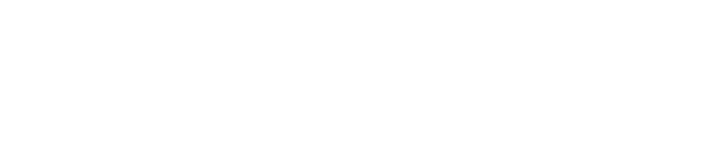
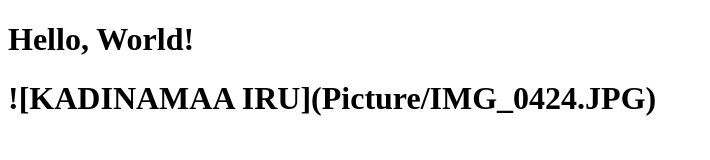
Before and after one commit to Ariprasath01/github_ari08, a plain HTML site: page index.html in a window 1280 px wide. Shown: the whole page, without its empty margins (0-710 px from the left). Drawn offline with Linux system fonts and the light colour scheme.

Commit message:
picture commit

```diff
--- a/index.html
+++ b/index.html
@@ -6,6 +6,7 @@
     <title>Document</title>
 </head>
 <body>
-
+    <h1>Hello, World!</h1>
+    <h1>![KADINAMAA IRU](Picture/IMG_0424.JPG)</h1>
 </body>
 </html>
```
